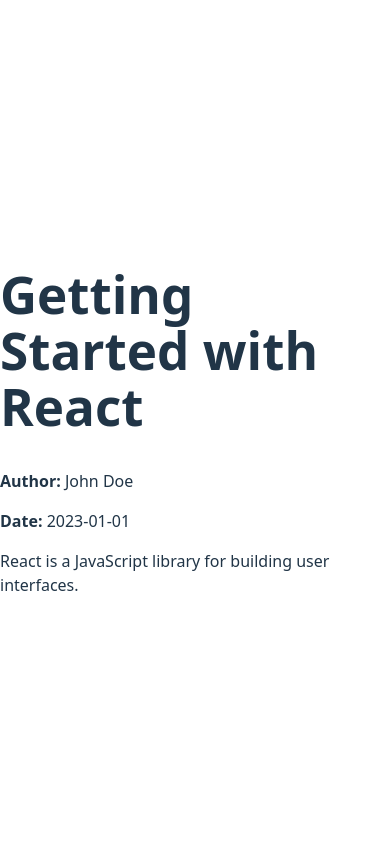
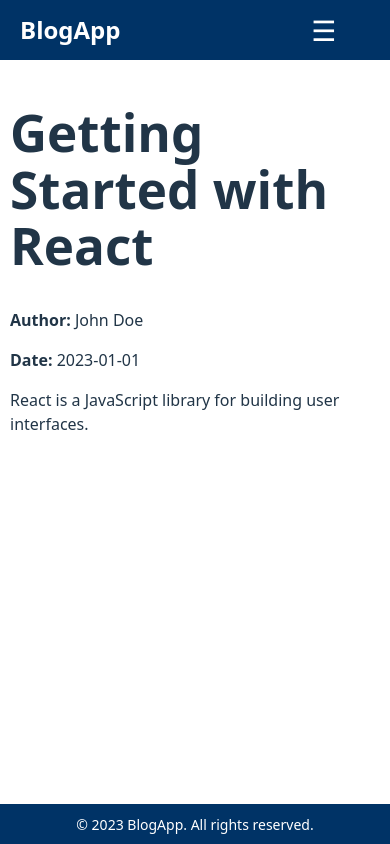
Before and after one commit to JansiRani2002/react_blog, a React (Vite) app: page /posts/1 in a window 390 px wide. Built offline with nearby package versions, Linux system fonts and the light colour scheme.

Commit message:
Challenge 5: implement responsive navigation and layout

```diff
--- a/src/App.jsx
+++ b/src/App.jsx
@@ -1,21 +1,31 @@
-import React from 'react';
-import { BrowserRouter, Routes, Route, useNavigate, useParams } from 'react-router-dom';
-import BlogPostList from './components/BlogPostList';
-import BlogPostDetail from './components/BlogPostDetail';
-import BlogPostForm from './components/BlogPostForm';
-import { posts, addPost, updatePost } from './data';
+import React from "react";
+import {
+  BrowserRouter,
+  Routes,
+  Route,
+  useNavigate,
+  useParams,
+} from "react-router-dom";
 
+import Layout from "./components/Layout";
+import BlogPostList from "./components/BlogPostList";
+import BlogPostDetail from "./components/BlogPostDetail";
+import BlogPostForm from "./components/BlogPostForm";
+import { posts, addPost, updatePost } from "./data";
+
+/* ---------- Create Post Page ---------- */
 const CreatePost = () => {
   const navigate = useNavigate();
 
   const handleSubmit = (data) => {
     addPost(data);
-    navigate('/');
+    navigate("/");
   };
 
   return <BlogPostForm onSubmit={handleSubmit} />;
 };
 
+/* ---------- Edit Post Page ---------- */
 const EditPost = () => {
   const { id } = useParams();
   const navigate = useNavigate();
@@ -23,21 +33,27 @@ const EditPost = () => {
 
   const handleSubmit = (data) => {
     updatePost(id, data);
-    navigate('/');
+    navigate("/");
   };
 
   return <BlogPostForm post={post} onSubmit={handleSubmit} />;
 };
 
-const App = () => (
+/* ---------- App ---------- */
+const App = () => {
+  return (
     <BrowserRouter>
+      <Layout>
         <Routes>
           <Route path="/" element={<BlogPostList />} />
           <Route path="/posts/:id" element={<BlogPostDetail />} />
           <Route path="/create" element={<CreatePost />} />
           <Route path="/edit/:id" element={<EditPost />} />
+          <Route path="/about" element={<div>About Page</div>} />
         </Routes>
+      </Layout>
     </BrowserRouter>
   );
+};
 
 export default App;
--- /dev/null
+++ b/src/components/Layout.jsx
@@ -0,0 +1,23 @@
+import React from "react";
+import NavBar from "./NavBar";
+import styles from "./Layout.module.css";
+
+const Layout = ({ children }) => {
+  return (
+    <div className={styles.layout}>
+      <header>
+        <NavBar />
+      </header>
+
+      <main className={styles.main}>
+        {children}
+      </main>
+
+      <footer className={styles.footer}>
+        <p>&copy; 2023 BlogApp. All rights reserved.</p>
+      </footer>
+    </div>
+  );
+};
+
+export default Layout;
--- /dev/null
+++ b/src/components/Layout.module.css
@@ -0,0 +1,34 @@
+.layout {
+  display: flex;
+  flex-direction: column;
+  min-height: 100vh;
+}
+
+.main {
+  margin-top: 60px; /* height of navbar */
+  padding: 20px;
+  max-width: 1200px;
+  margin-left: auto;
+  margin-right: auto;
+  flex: 1;
+}
+
+.footer {
+  height: 40px;
+  background-color: #003366;
+  color: white;
+  display: flex;
+  align-items: center;
+  justify-content: center;
+}
+
+/* Mobile styles */
+@media (max-width: 768px) {
+  .main {
+    padding: 10px;
+  }
+
+  .footer {
+    font-size: 14px;
+  }
+}
--- /dev/null
+++ b/src/components/NavBar.jsx
@@ -0,0 +1,48 @@
+import React, { useState } from "react";
+import { Link } from "react-router-dom";
+import styles from "./NavBar.module.css";
+
+const NavBar = () => {
+  const [isMobileMenuOpen, setIsMobileMenuOpen] = useState(false);
+
+  const toggleMobileMenu = () => {
+    setIsMobileMenuOpen((prev) => !prev);
+  };
+
+  const closeMobileMenu = () => {
+    setIsMobileMenuOpen(false);
+  };
+
+  return (
+    <nav className={styles.navBar}>
+      <Link to="/" className={styles.logo}>
+        BlogApp
+      </Link>
+
+      <div className={styles.links}>
+        <Link to="/">Home</Link>
+        <Link to="/blog">Blog</Link>
+        <Link to="/about">About</Link>
+      </div>
+
+      <button
+        className={styles.hamburger}
+        onClick={toggleMobileMenu}
+        aria-label="Toggle navigation menu"
+        aria-expanded={isMobileMenuOpen}
+      >
+        {isMobileMenuOpen ? "✕" : "☰"}
+      </button>
+
+      {isMobileMenuOpen && (
+        <div className={styles.mobileMenu}>
+          <Link to="/" onClick={closeMobileMenu}>Home</Link>
+          <Link to="/blog" onClick={closeMobileMenu}>Blog</Link>
+          <Link to="/about" onClick={closeMobileMenu}>About</Link>
+        </div>
+      )}
+    </nav>
+  );
+};
+
+export default NavBar;
--- /dev/null
+++ b/src/components/NavBar.module.css
@@ -0,0 +1,86 @@
+.navBar {
+  position: fixed;
+  top: 0;
+  left: 0;
+  right: 0;
+  height: 60px;
+  background-color: #003366;
+  display: flex;
+  align-items: center;
+  justify-content: space-between;
+  padding: 0 20px;
+  z-index: 1000;
+}
+
+.logo {
+  color: white;
+  font-size: 24px;
+  font-weight: bold;
+  text-decoration: none;
+}
+
+.links {
+  display: flex;
+  gap: 20px;
+}
+
+.links a {
+  color: white;
+  font-size: 18px;
+  text-decoration: none;
+}
+
+.links a:focus,
+.hamburger:focus {
+  outline: 2px solid #007bff;
+}
+
+.hamburger {
+  display: none;
+  background: none;
+  border: none;
+  font-size: 28px;
+  color: white;
+  cursor: pointer;
+}
+
+/* Mobile styles */
+@media (max-width: 768px) {
+  .links {
+    display: none;
+  }
+
+  .hamburger {
+    display: block;
+  }
+
+  .mobileMenu {
+    position: absolute;
+    top: 60px;
+    left: 0;
+    width: 100%;
+    background-color: white;
+    display: flex;
+    flex-direction: column;
+    animation: slideDown 0.3s ease;
+  }
+
+  .mobileMenu a {
+    padding: 20px;
+    font-size: 18px;
+    color: #003366;
+    text-decoration: none;
+    border-bottom: 1px solid #ddd;
+  }
+}
+
+@keyframes slideDown {
+  from {
+    opacity: 0;
+    transform: translateY(-10px);
+  }
+  to {
+    opacity: 1;
+    transform: translateY(0);
+  }
+}
```
Lines whose indentation alone changed are shown as unchanged.
